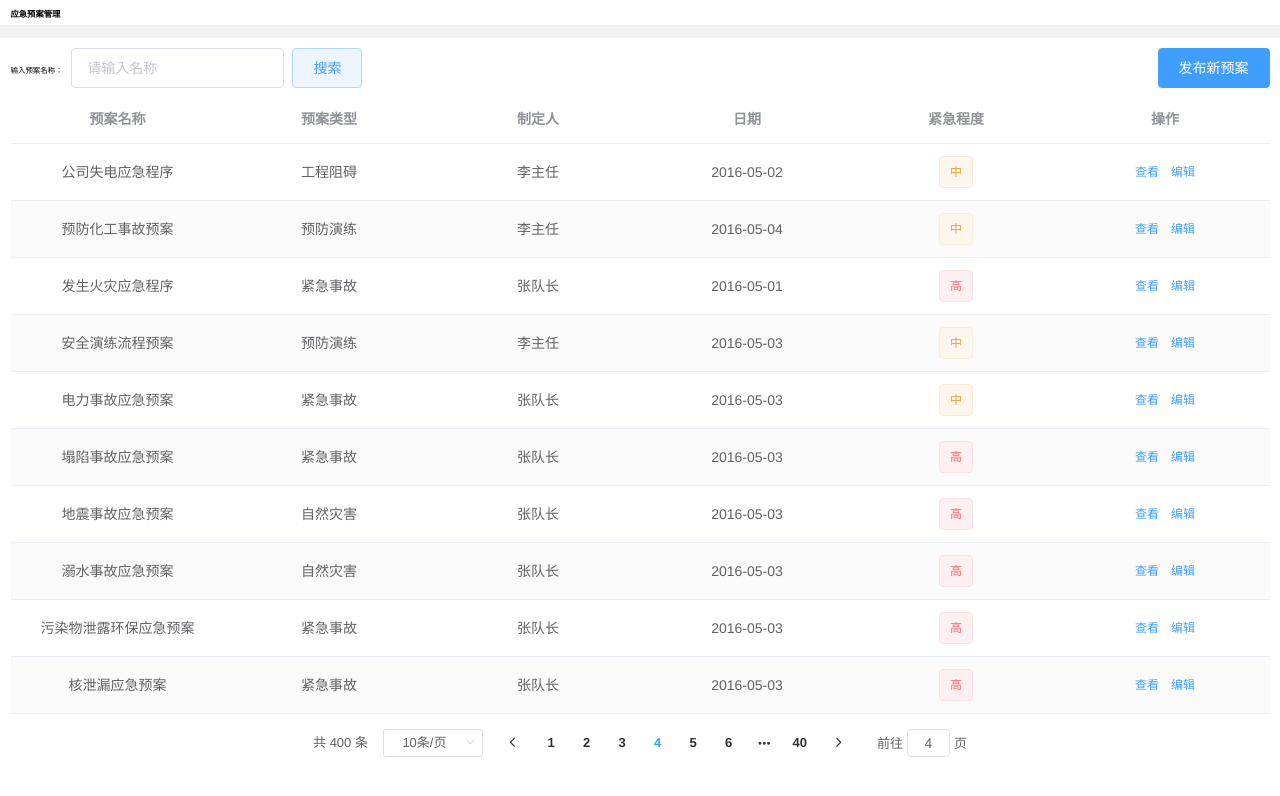
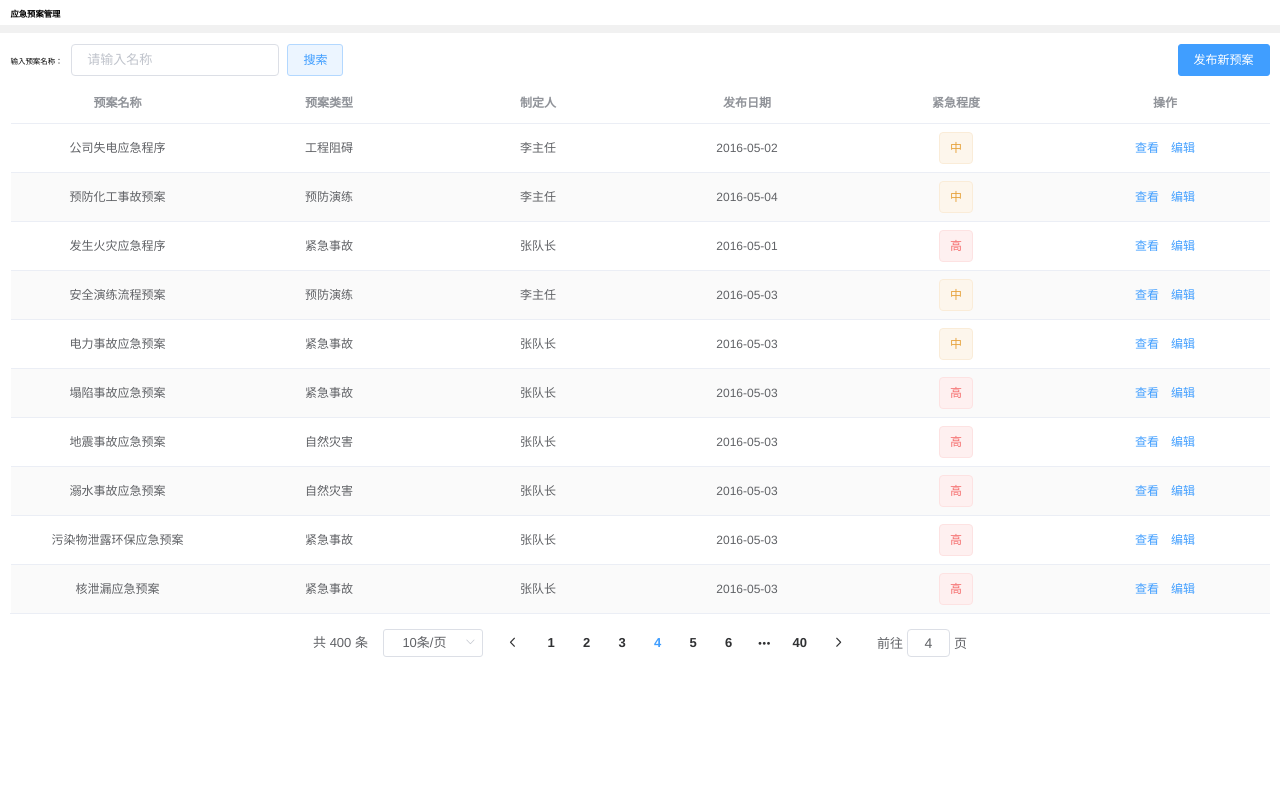
Before and after one commit to bo-ddd/industry, a Vue app: page /meetPlan in a window 1280 px wide. Shown: the top 796 px of the page. Built offline with nearby package versions, Linux system fonts and the light colour scheme; what @jiaminghi/data-view would draw is missing.

Commit message:
修改了路由

```diff
--- a/src/views/meet/meetPlan/meetPlan.vue
+++ b/src/views/meet/meetPlan/meetPlan.vue
@@ -1,23 +1,23 @@
 <template>
   <div class="plan">
     <div class="title">应急预案管理</div>
-    <div class="body mt-3">
+    <div class="body mt-2">
       <div class="head flex-between">
         <div>
           <span class="fs-2">输入预案名称：</span>
-          <el-input class="ml-2" v-model="input" placeholder="请输入名称"></el-input>
-          <el-button class="ml-2" type="primary" plain>搜索</el-button>
+          <el-input size="small" class="ml-2" v-model="input" placeholder="请输入名称"></el-input>
+          <el-button size="small" class="ml-2" type="primary" plain>搜索</el-button>
         </div>
         <div>
-          <el-button type="primary">发布新预案</el-button>
+          <el-button size="small" type="primary">发布新预案</el-button>
         </div>
       </div>
       <div class="tabel mt-2">
-        <el-table align="center" :data="tableData" stripe style="width: 100%">
+        <el-table size="small" align="center" :data="tableData" stripe style="width: 100%">
           <el-table-column align="center" prop="name" label="预案名称"></el-table-column>
           <el-table-column align="center" prop="address" label="预案类型"></el-table-column>
           <el-table-column align="center" prop="user" label="制定人"></el-table-column>
-          <el-table-column align="center" prop="date" label="日期"></el-table-column>
+          <el-table-column align="center" prop="date" label="发布日期"></el-table-column>
           <el-table-column align="center" prop="leve" label="紧急程度">
             <template slot-scope="scope">
               <el-tag
@@ -161,7 +161,7 @@ export default {
 }
 .body {
   overflow: hidden;
-  height: calc(100vh - 9rem);
+  height: calc(100vh - 8rem);
   background-color: white;
   padding: 2.5rem;
   box-sizing: border-box;
@@ -174,6 +174,9 @@ export default {
 }
 .mt-2 {
   margin-top: 2rem;
+}
+.mt-1 {
+  margin-top: 1rem;
 }
 .ml-2{
   margin-left: 2rem;
--- a/src/views/meet/meetPlandetail/meetPlandetail.vue
+++ b/src/views/meet/meetPlandetail/meetPlandetail.vue
@@ -0,0 +1,13 @@
+<template>
+  <div class="plan">
+    应急预案
+  </div>
+</template>
+
+<script>
+export default {
+};
+</script>
+
+<style scoped>
+</style>
--- a/src/views/meet/meetResource/meetResource.vue
+++ b/src/views/meet/meetResource/meetResource.vue
@@ -198,9 +198,9 @@ export default {
         showValue: true,
       },
       config3: {
-        headerBGC:'#152561',
-        oddRowBGC:'#0b1c48',
-        evenRowBGC:'#0b1c48',
+        headerBGC: "#152561",
+        oddRowBGC: "#0b1c48",
+        evenRowBGC: "#0b1c48",
         header: ["库存量", "商品类别", "商品品类"],
         data: [
           ["200", "灭火器", "器材工具"],
@@ -216,7 +216,8 @@ export default {
         ],
         index: true,
         columnWidth: [50],
-        align: ["center"],
+        align: ["center", "center", "center"],
+        carousel: "single",
       },
       option1: {
         title: {
@@ -424,6 +425,7 @@ export default {
 .meet {
   height: 100vh;
   overflow: hidden;
+  /* border-bottom: 2rem solid red; */
   background-image: linear-gradient(to bottom, #0f0c37, #0b1c48);
   color: white;
   font-size: 1.6rem;
@@ -442,13 +444,16 @@ h3 {
   font-weight: normal;
 }
 .grid-box {
+  /* width: 100; */
   height: calc(100% - 13rem);
+  box-sizing: border-box;
   padding: 0 2.5rem;
+  padding-bottom: 2rem;
   display: grid;
   gap: 2.5rem 3.5rem;
   justify-content: center;
   grid-template-columns: 1fr 2fr 1fr;
-  grid-template-rows: 42.5fr 50fr;
+  grid-template-rows: 25fr 50fr;
   grid-template-areas:
     "a c d"
     "b c e";
@@ -569,15 +574,15 @@ h3 {
   color: #ecf044;
 }
 .chat {
-  width: 100%;
-  height: 50rem;
+  /* width: 100%; */
+  height: 40rem;
 }
 .chat2 {
   display: flex;
   align-items: center;
   justify-content: center;
-  width: 100%;
-  height: 40rem;
+  /* width: 100%; */
+  height: 20rem;
 }
 ::v-deep.chat2 canvas {
   /* width: 80%; */
@@ -589,8 +594,8 @@ h3 {
   /* height: 3000rem; */
   background-color: #0b1c48;
 }
-::v-deep .dv-scroll-board{
-    width: 100%!important;
+::v-deep .dv-scroll-board {
+  width: 100% !important;
 }
 .ml-2 {
   margin-left: 2rem;
```
